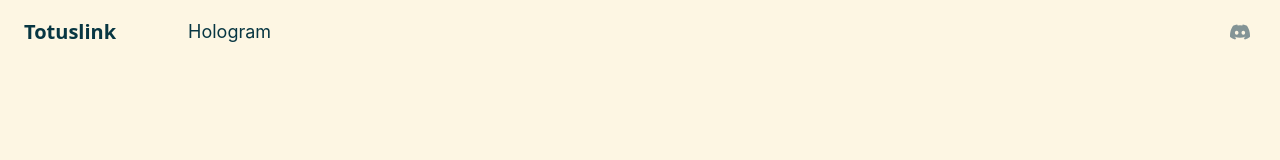
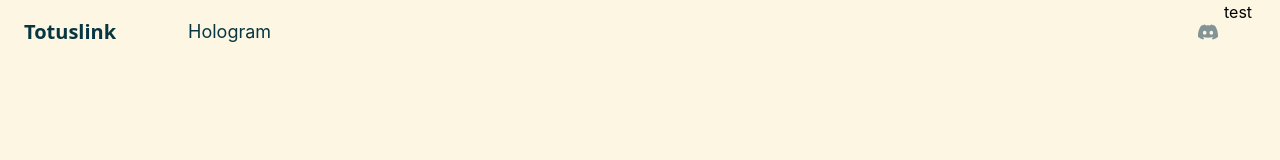
Before and after one commit to EiffelFly/totuslink-main-page, a React (Create React App) app: page / in a window 1280 px wide. Shown: the top 160 px of the page. Built offline with nearby package versions, Linux system fonts and the light colour scheme.

Commit message:
test prod issue

```diff
--- a/src/components/Navbar.tsx
+++ b/src/components/Navbar.tsx
@@ -4,13 +4,13 @@ import { UseHologramButton } from "./buttons/UseHologramButton";
 export const Navbar:React.FC = () => {
   return (
     <div
-      className="h-16 flex flex-row w-full px-6 flex-shrink-0"
+      className="flex flex-row flex-shrink-0 w-full h-16 px-6"
     >
       <div
         className="flex flex-row mr-auto"
       >
         <div
-          className="my-auto font-sans font-bold text-sd-black text-xl mr-16"
+          className="my-auto mr-16 font-sans text-xl font-bold text-sd-black"
         >
           Totuslink
         </div>
@@ -22,7 +22,9 @@ export const Navbar:React.FC = () => {
         <DiscordButton
           size={8}
         />
-
+      </div>
+      <div className="w-8">
+        test
       </div>
     </div>
   )
```
